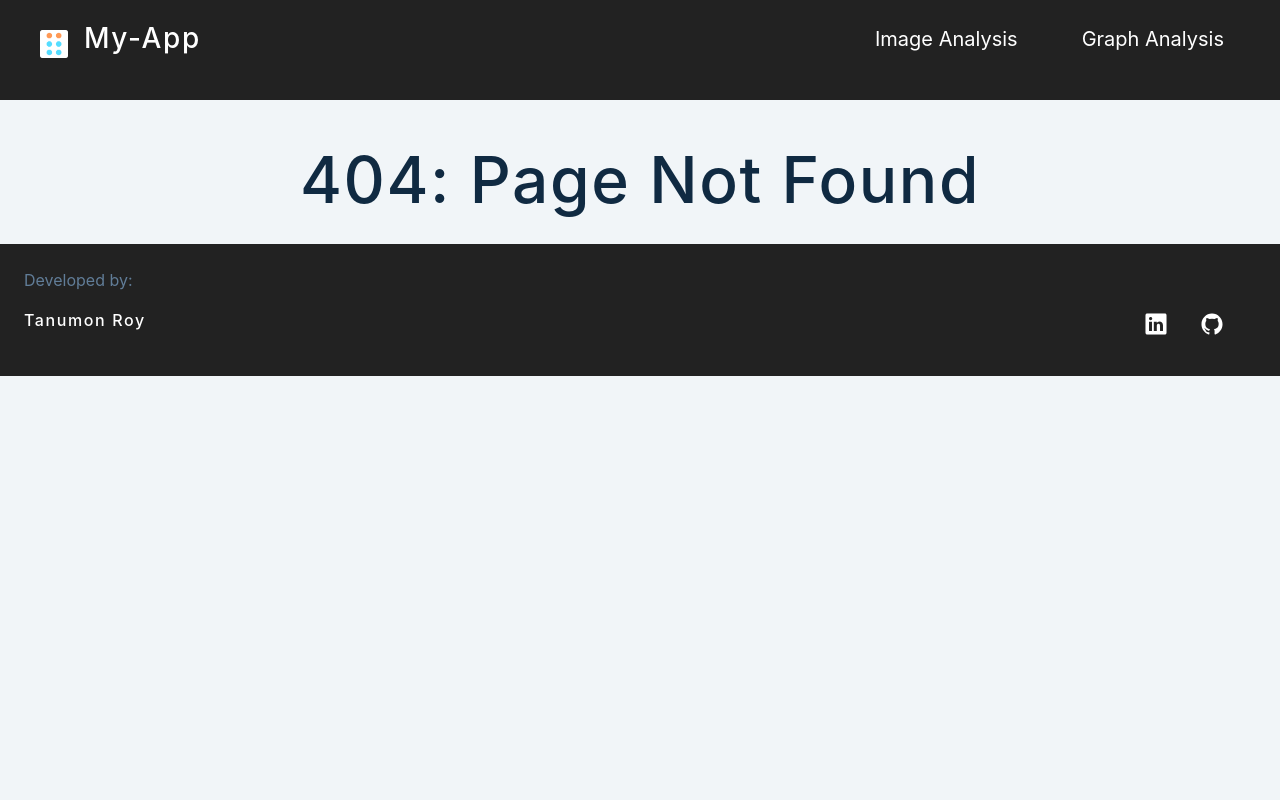
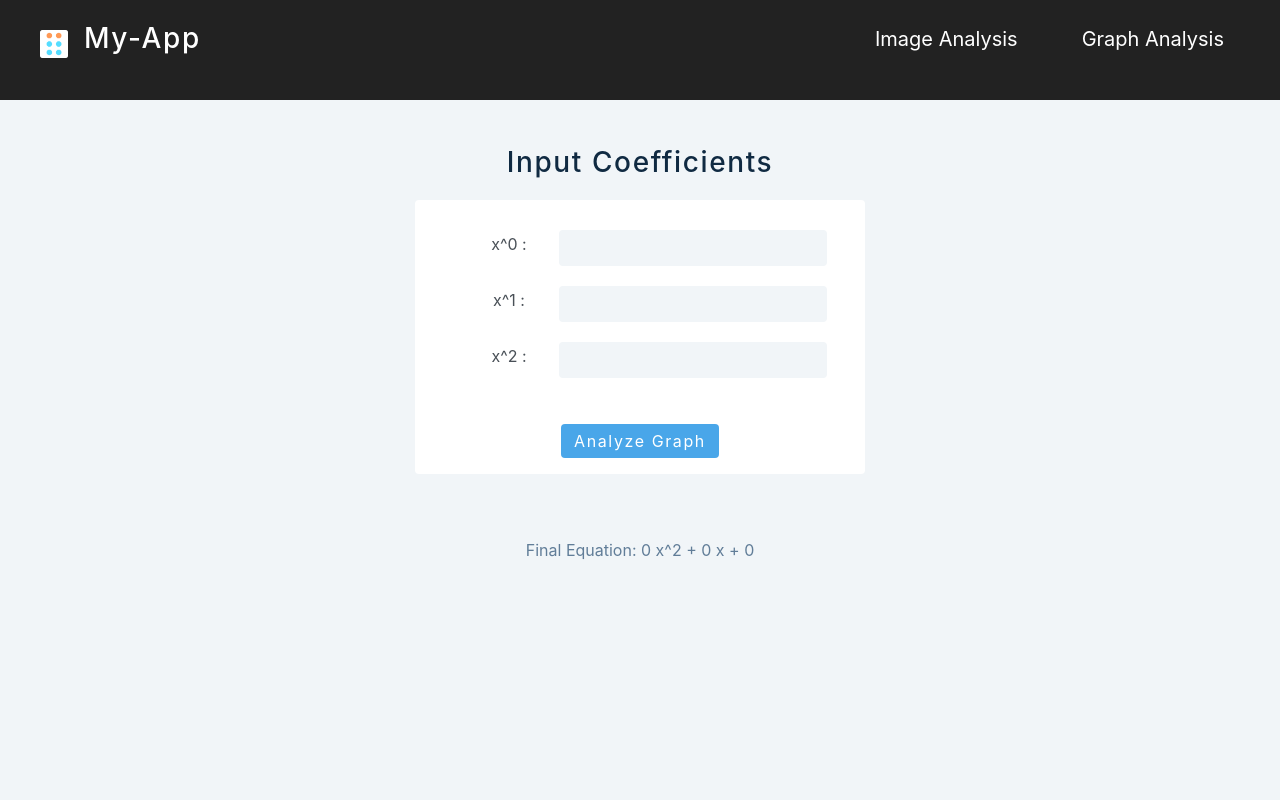
Before and after one commit to t-ROY-coder/aural, a React (Create React App) app: page /InputGraph in a window 1280 px wide. Before the commit this address had no page. Shown: the top 800 px of the page. Built offline with nearby package versions, Linux system fonts and the light colour scheme.

Commit message:
added coeff input form for graph analysis

```diff
--- a/src/App.js
+++ b/src/App.js
@@ -1,7 +1,7 @@
 import React from "react";
 import { BrowserRouter as Router, Route, Switch } from "react-router-dom";
 import AnalyzeGraph from "./components/AnalyzeGraph";
-
+import InputGraph from "./components/InputGraph";
 import AnalyzeImg from "./components/AnalyzeImg";
 // import DetectImgObj from "./components/DetectImgObj";
 import Footer from "./components/Footer";
@@ -27,6 +27,11 @@ function App() {
             <AnalyzeGraph />
             {/* </div> */}
           </Route>
+          <Route path="/InputGraph">
+            <div className="container" style={{ minHeight: "100vh" }}>
+              <InputGraph />
+            </div>
+          </Route>
           <Route exact path="/">
             <Intro />
           </Route>
--- a/src/components/AnalyzeGraph.js
+++ b/src/components/AnalyzeGraph.js
@@ -12,7 +12,8 @@ function AnalyzeGraph() {
   let Xcoord = [];
   let Ycoord = [];
 
-  let coeff = [1, -15, 60];
+  let input = useLocation().state;
+  let coeff = [input.x2, input.x1, input.x0];
   let resolution = 5;
 
   const setup = (p5, canvasParentRef) => {
--- a/src/components/Header.js
+++ b/src/components/Header.js
@@ -14,7 +14,9 @@ function Header() {
           <Link to="/inputImg">
             <li>Image Analysis</li>
           </Link>
-          <li>Graph Analysis</li>
+          <Link to="/InputGraph">
+            <li>Graph Analysis</li>
+          </Link>
         </ul>
       </header>
     </>
--- /dev/null
+++ b/src/components/InputGraph.js
@@ -0,0 +1,72 @@
+import React, { useState } from "react";
+import { Link } from "react-router-dom";
+
+function InputGraph() {
+  const [coeff, setCoeff] = useState({ x0: 0, x1: 0, x2: 0 });
+  const handleSubmit = (e) => {
+    e.preventDefault();
+  };
+
+  return (
+    <>
+      <article>
+        <h3>Input Coefficients</h3>
+        <form className="form" onSubmit={handleSubmit}>
+          <div className="form-control">
+            <label>x^0 : </label>
+            <input
+              type="number"
+              id="x0"
+              name="x0"
+              onChange={(e) => {
+                if (e.target.value)
+                  setCoeff({ x0: e.target.value, x1: coeff.x1, x2: coeff.x2 });
+                else setCoeff({ x0: 0, x1: coeff.x1, x2: coeff.x2 });
+              }}
+            />
+          </div>
+          <div className="form-control">
+            <label>x^1 : </label>
+            <input
+              type="number"
+              id="x1"
+              name="x1"
+              onChange={(e) => {
+                if (e.target.value)
+                  setCoeff({ x1: e.target.value, x0: coeff.x0, x2: coeff.x2 });
+                else setCoeff({ x0: coeff.x1, x1: 0, x2: coeff.x2 });
+              }}
+            />
+          </div>
+          <div className="form-control">
+            <label>x^2 : </label>
+            <input
+              type="number"
+              id="x2"
+              name="x2"
+              onChange={(e) => {
+                if (e.target.value)
+                  setCoeff({ x2: e.target.value, x1: coeff.x1, x0: coeff.x0 });
+                else setCoeff({ x0: coeff.x0, x1: coeff.x1, x2: 0 });
+              }}
+            />
+          </div>
+          <Link
+            to={{
+              pathname: "/AnalyzeGraph",
+              state: coeff,
+            }}
+            className="btn"
+          >
+            Analyze Graph
+          </Link>
+        </form>
+        <p>
+          Final Equation: {coeff.x2} x^2 + {coeff.x1} x + {coeff.x0}
+        </p>
+      </article>
+    </>
+  );
+}
+
+export default InputGraph;
--- a/src/components/Intro.js
+++ b/src/components/Intro.js
@@ -16,7 +16,7 @@ function Intro() {
             </Link>
           </div>
           <div className="col">
-            <Link to="/AnalyzeGraph">
+            <Link to="/InputGraph">
               <IntroSection
                 title="Graph Analysis"
                 url="https://www.creativefabrica.com/wp-content/uploads/2019/12/16/business-profit-graph-line-art-vector-Graphics-1-1-580x386.jpg"
```
Also changed, not shown: 1 other file (tests, documents, lock files or other folders).
